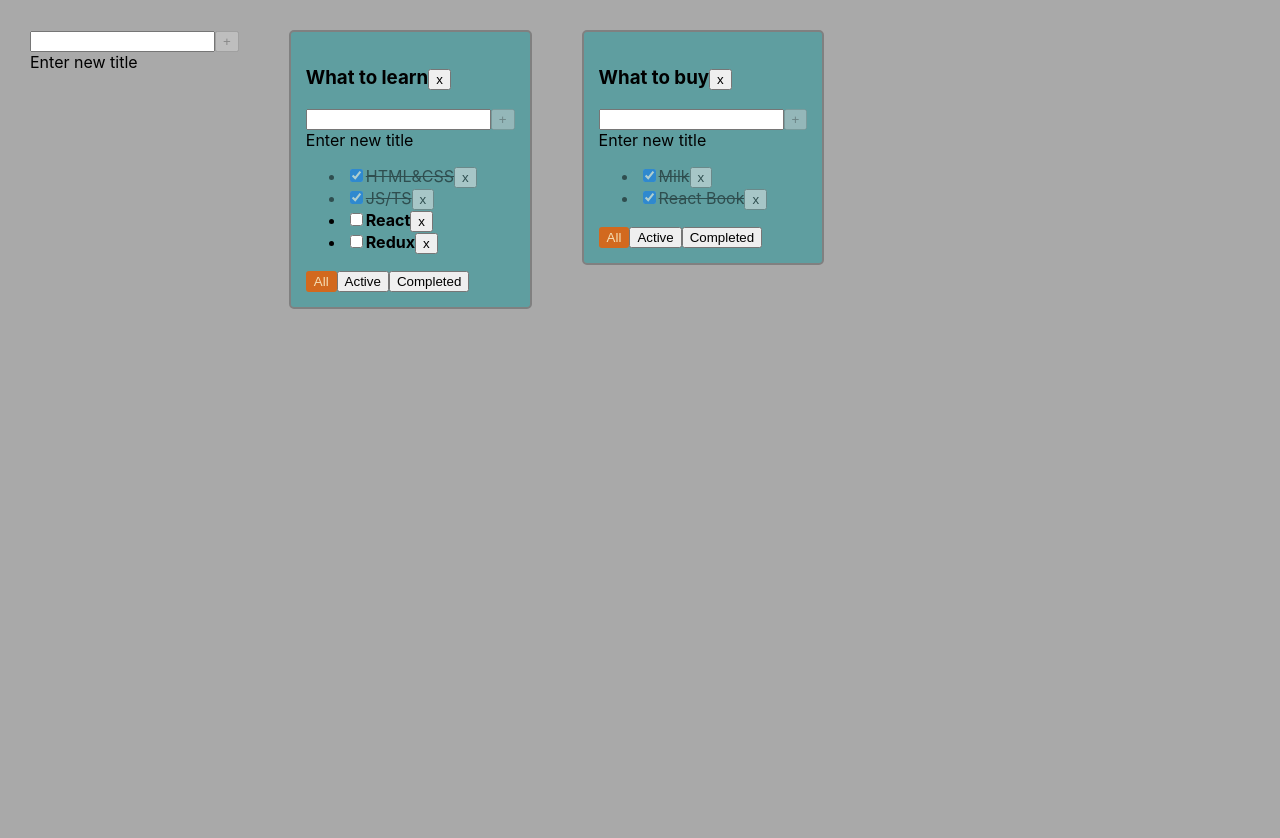
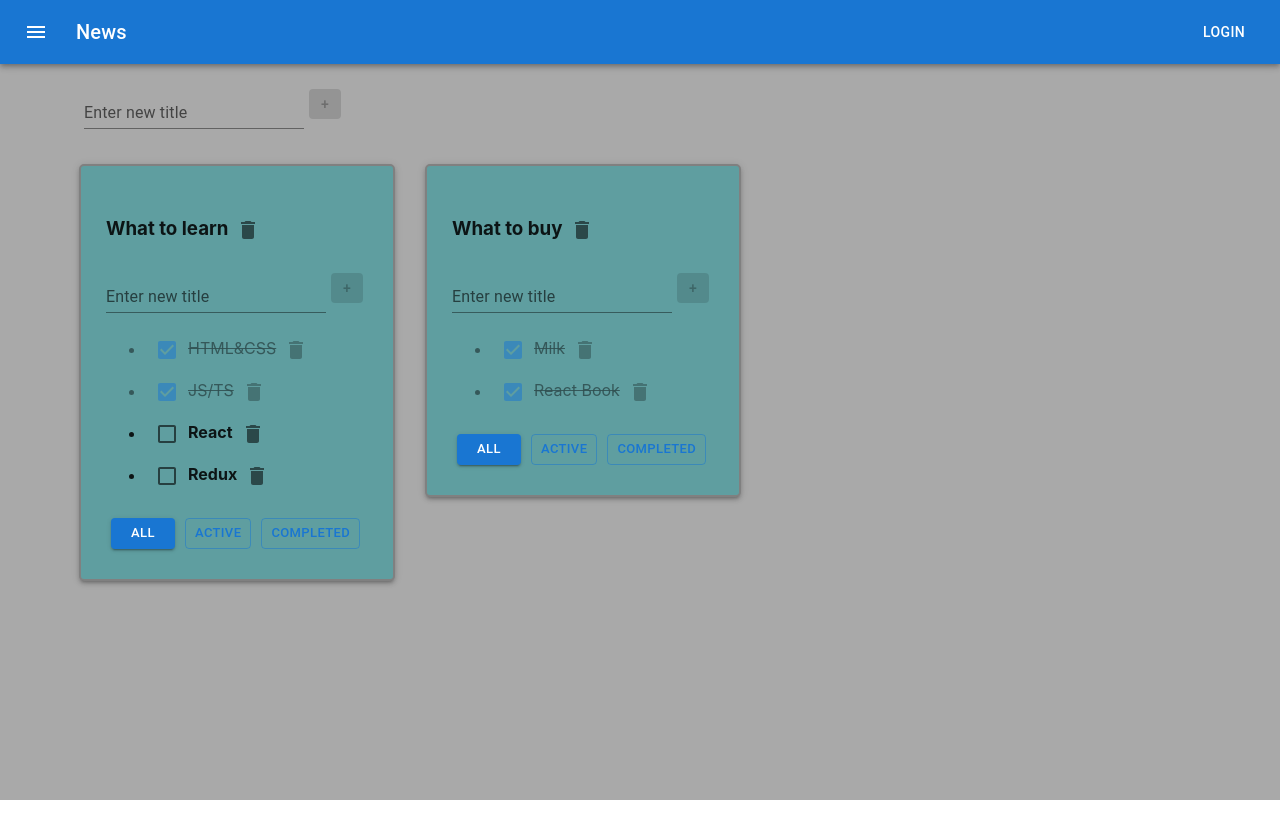
Before and after one commit to Taitanos/todolist-ts, a React (Create React App) app: page / in a window 1280 px wide. Shown: the top 838 px of the page. After the commit the page ends 800 px from the top, so only its background shows below. Built offline with nearby package versions, Linux system fonts and the light colour scheme.

Commit message:
added MaterialUI and ButtonAppBar.tsx

```diff
--- a/package.json
+++ b/package.json
@@ -3,6 +3,10 @@
   "version": "0.1.0",
   "private": true,
   "dependencies": {
+    "@emotion/react": "^11.11.3",
+    "@emotion/styled": "^11.11.0",
+    "@mui/icons-material": "^5.15.9",
+    "@mui/material": "^5.15.9",
     "@testing-library/jest-dom": "^5.16.5",
     "@testing-library/react": "^13.4.0",
     "@testing-library/user-event": "^13.5.0",
--- a/src/AddItemForm.tsx
+++ b/src/AddItemForm.tsx
@@ -1,4 +1,7 @@
 import React, {FC, useState} from 'react';
+import Button from '@mui/material/Button';
+import TextField from '@mui/material/TextField';
+
 
 type AddItemFormType = {
     onClick: (title: string) => void
@@ -33,22 +36,29 @@ const AddItemForm: FC<AddItemFormType> = ({onClick}) => {
             ? <span>Enter new title</span>
             : <span style={{color: 'red'}}>Your title is too long</span>
 
+    //Стили
+    const styleButton = {
+        maxWidth: '30px',
+        maxHeight: '30px',
+        minWidth: '30px',
+        minHeight: '30px',
+        margin: '5px'
+    }
+
     return (
         <div>
-            <input
-                className={inputError ? 'input-error' : undefined}
+            <TextField
+                error={inputError}
+                label={userMessage}
                 value={newTitle}
                 onChange={onChangeSetNewTitle}
                 onKeyDown={onKeyDownAddTask}
+                size="small"
+                id="standard-basic"
+                variant="standard"
             />
-            <button
-                disabled={isAddBtnDisabled}
-                onClick={onClickAddTask}
-            >+
-            </button>
-            <div>
-                {userMessage}
-            </div>
+            <Button disabled={isAddBtnDisabled} onClick={onClickAddTask} variant="contained"
+                    style={styleButton}>+</Button>
         </div>
     )
 }
--- a/src/App.css
+++ b/src/App.css
@@ -1,20 +1,6 @@
 .App {
-  padding: 30px;
-  display: flex;
   background-color: darkgrey;
   height: 100vh;
-}
-
-.App > div {
-  margin-right: 50px;
-}
-
-.todolist {
-  border: 2px solid gray;
-  background-color: cadetblue;
-  border-radius: 5px;
-  padding: 15px;
-  height: max-content;
 }
 
 .task{
@@ -26,13 +12,6 @@
   opacity: 0.5;
 }
 
-.btn-active {
-  background-color: chocolate;
-  color: wheat;
-  border-radius: 3px;
-  border: 2px solid chocolate;
-}
-
 .input-error {
   border: 2px solid red;
   outline: none;
--- a/src/App.tsx
+++ b/src/App.tsx
@@ -2,6 +2,8 @@ import React, {useState} from 'react';
 import './App.css';
 import Todolist, {TaskType} from './Todolist';
 import AddItemForm from './AddItemForm';
+import ButtonAppBar from './ButtonAppBar';
+import {Container, Grid, Paper} from '@mui/material';
 
 export type FilterValuesType = 'all' | 'active' | 'completed'
 
@@ -21,7 +23,6 @@ function App() {
     let todoListId2 = crypto.randomUUID()
 
     // Состояния
-
     const [todoLists, setTodoLists] = useState<TodoListsType[]>([
         {id: todoListId1, title: 'What to learn', filter: 'all'},
         {id: todoListId2, title: 'What to buy', filter: 'all'},
@@ -39,7 +40,6 @@ function App() {
             {id: crypto.randomUUID(), title: 'React Book', isDone: true},
         ]
     })
-    //   const [filter, setFilter] = useState<FilterValuesType>('all')
 
     // Функции для тудулиста
     const addTodoList = (title: string) => {
@@ -54,8 +54,8 @@ function App() {
         delete tasks[todoListId]
     }
 
-    const updateTodoList = (todoListsId:string, title: string) => {
-        setTodoLists(todoLists.map( tl => tl.id === todoListsId ? {...tl, title} : tl))
+    const updateTodoList = (todoListsId: string, title: string) => {
+        setTodoLists(todoLists.map(tl => tl.id === todoListsId ? {...tl, title} : tl))
     }
 
 
@@ -76,13 +76,27 @@ function App() {
         setTasks({...tasks, [todoListId]: tasks[todoListId].map(t => t.id === taskID ? {...t, isDone} : t)})
     }
 
-    const updateTask = (todoListsId:string, taskId:string, title: string) => {
-        setTasks({...tasks, [todoListsId]:tasks[todoListsId].map(t => t.id === taskId ? {...t, title} : t)})
+    const updateTask = (todoListsId: string, taskId: string, title: string) => {
+        setTasks({...tasks, [todoListsId]: tasks[todoListsId].map(t => t.id === taskId ? {...t, title} : t)})
+    }
+
+    const stylePaper = {
+        border: '2px solid gray',
+        backgroundColor: 'cadetblue',
+        borderRadius: '5px',
+        padding: '25px',
+        margin: '15px',
+        height: 'max-content',
     }
 
     return (
         <div className="App">
+            <ButtonAppBar/>
+            <Container>
+                <Grid container style={{margin: '20px'}}>
                     <AddItemForm onClick={addTodoList}/>
+                </Grid>
+                <Grid container>
                     {todoLists.map((tl) => {
 
                         let tasksForTodoList = tasks[tl.id]
@@ -95,6 +109,7 @@ function App() {
                         }
 
                         return (
+                            <Paper style={stylePaper} elevation={3}>
                                 <Todolist
                                     key={tl.id}
                                     todoListId={tl.id}
@@ -109,11 +124,11 @@ function App() {
                                     removeTodolist={removeTodolist}
                                     updateTodoList={updateTodoList}
                                 />
+                            </Paper>
                         )
-                }
-            )
-            }
-
+                    })}
+                </Grid>
+            </Container>
         </div>
     )
 }
--- /dev/null
+++ b/src/ButtonAppBar.tsx
@@ -0,0 +1,32 @@
+import * as React from 'react';
+import AppBar from '@mui/material/AppBar';
+import Box from '@mui/material/Box';
+import Toolbar from '@mui/material/Toolbar';
+import Typography from '@mui/material/Typography';
+import Button from '@mui/material/Button';
+import IconButton from '@mui/material/IconButton';
+import MenuIcon from '@mui/icons-material/Menu';
+
+export default function ButtonAppBar() {
+    return (
+        <Box sx={{ flexGrow: 1 }}>
+            <AppBar position="static">
+                <Toolbar>
+                    <IconButton
+                        size="large"
+                        edge="start"
+                        color="inherit"
+                        aria-label="menu"
+                        sx={{ mr: 2 }}
+                    >
+                        <MenuIcon />
+                    </IconButton>
+                    <Typography variant="h6" component="div" sx={{ flexGrow: 1 }}>
+                        News
+                    </Typography>
+                    <Button color="inherit">Login</Button>
+                </Toolbar>
+            </AppBar>
+        </Box>
+    );
+}
--- a/src/Todolist.tsx
+++ b/src/Todolist.tsx
@@ -2,6 +2,11 @@ import React, {FC} from 'react';
 import {FilterValuesType} from './App';
 import AddItemForm from './AddItemForm';
 import EditableSpan from './EditableSpan';
+import IconButton from '@mui/material/IconButton';
+import DeleteIcon from '@mui/icons-material/Delete';
+import Button from '@mui/material/Button';
+import Checkbox from '@mui/material/Checkbox';
+
 
 type TodoListPropsType = {
     todoListId: string
@@ -46,11 +51,12 @@ const Todolist: FC<TodoListPropsType> = ({
     const updateTodoListHandler = (newTitle: string) => {
         updateTodoList(todoListId, newTitle)
     }
-
     const updateTaskHandler = (tId: string, newTitle: string) => {
         updateTask(todoListId, tId , newTitle)
-        /*updateTask(todoListId, t.id, newTitle)*/
     }
+    const onAllClickHandler = () => changeFilter(todoListId, 'all')
+    const onActiveClickHandler = () => changeFilter(todoListId, 'active')
+    const onCompletedClickHandler = () => changeFilter(todoListId, 'completed')
 
     // проходим по массиву заданий и рисуем их
     const listItems: Array<JSX.Element> = tasks.map(t => {
@@ -59,13 +65,9 @@ const Todolist: FC<TodoListPropsType> = ({
 
         return (
             <li key={t.id} className={t.isDone ? 'task-done' : 'task'}>
-                <input
-                    onChange={onChangeTaskStatusHandler}
-                    type="checkbox"
-                    checked={t.isDone}
-                />
+                <Checkbox onChange={onChangeTaskStatusHandler} checked={t.isDone}/>
                 <EditableSpan title={t.title} onClick={(title) => updateTaskHandler(t.id, title)}></EditableSpan>
-                <button onClick={onClickRemoveTaskHandler}>x</button>
+                <IconButton onClick={onClickRemoveTaskHandler} aria-label="delete"><DeleteIcon /></IconButton>
             </li>
         )
     })
@@ -81,32 +83,20 @@ const Todolist: FC<TodoListPropsType> = ({
             <div className="todolist">
                 <h3>
                     <EditableSpan title={title} onClick={updateTodoListHandler}></EditableSpan>
-                    <button onClick={removeTodolistHandler}>x</button>
+                    <IconButton onClick={removeTodolistHandler} aria-label="delete"><DeleteIcon /></IconButton>
                 </h3>
                 <AddItemForm onClick={addTaskHandler}/>
                 {tasksList}
                 <div>
-                    <button
-                        className={filter === 'all' ? 'btn-active' : undefined}
-                        onClick={() => {
-                            changeFilter(todoListId, 'all')
-                        }}
-                    >All
-                    </button>
-                    <button
-                        className={filter === 'active' ? 'btn-active' : undefined}
-                        onClick={() => {
-                            changeFilter(todoListId, 'active')
-                        }}
-                    >Active
-                    </button>
-                    <button
-                        className={filter === 'completed' ? 'btn-active' : undefined}
-                        onClick={() => {
-                            changeFilter(todoListId, 'completed')
-                        }}
-                    >Completed
-                    </button>
+                    <Button variant={filter === 'all' ? "contained" : "outlined"} size={"small"} onClick={onAllClickHandler} style={{margin: "5px"}}>
+                        All
+                    </Button>
+                    <Button variant={filter === 'active' ? "contained" : "outlined"} size={"small"} onClick={onActiveClickHandler} style={{margin: "5px"}}>
+                        Active
+                    </Button>
+                    <Button variant={filter === 'completed' ? "contained" : "outlined"} size={"small"} onClick={onCompletedClickHandler} style={{margin: "5px"}}>
+                        Completed
+                    </Button>
                 </div>
             </div>
         </div>
```
Also changed, not shown: 1 other file (tests, documents, lock files or other folders). Lines whose indentation alone changed are shown as unchanged.
